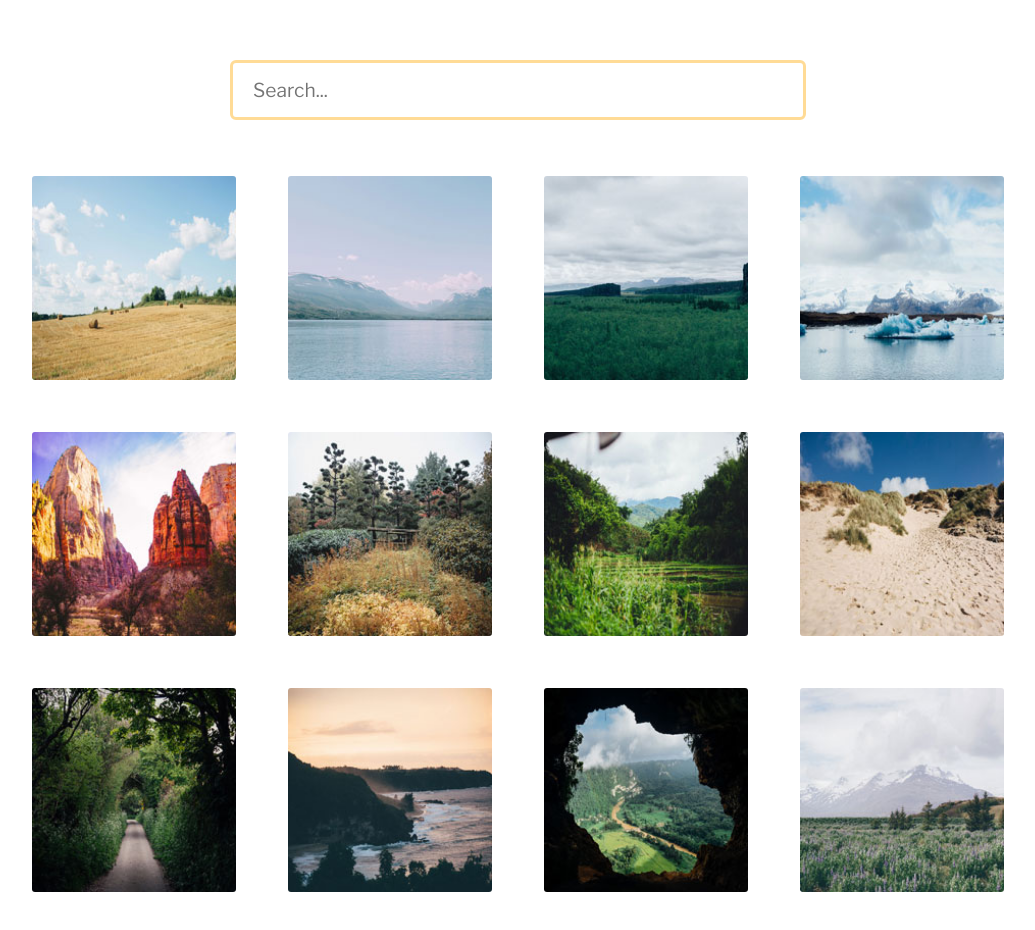
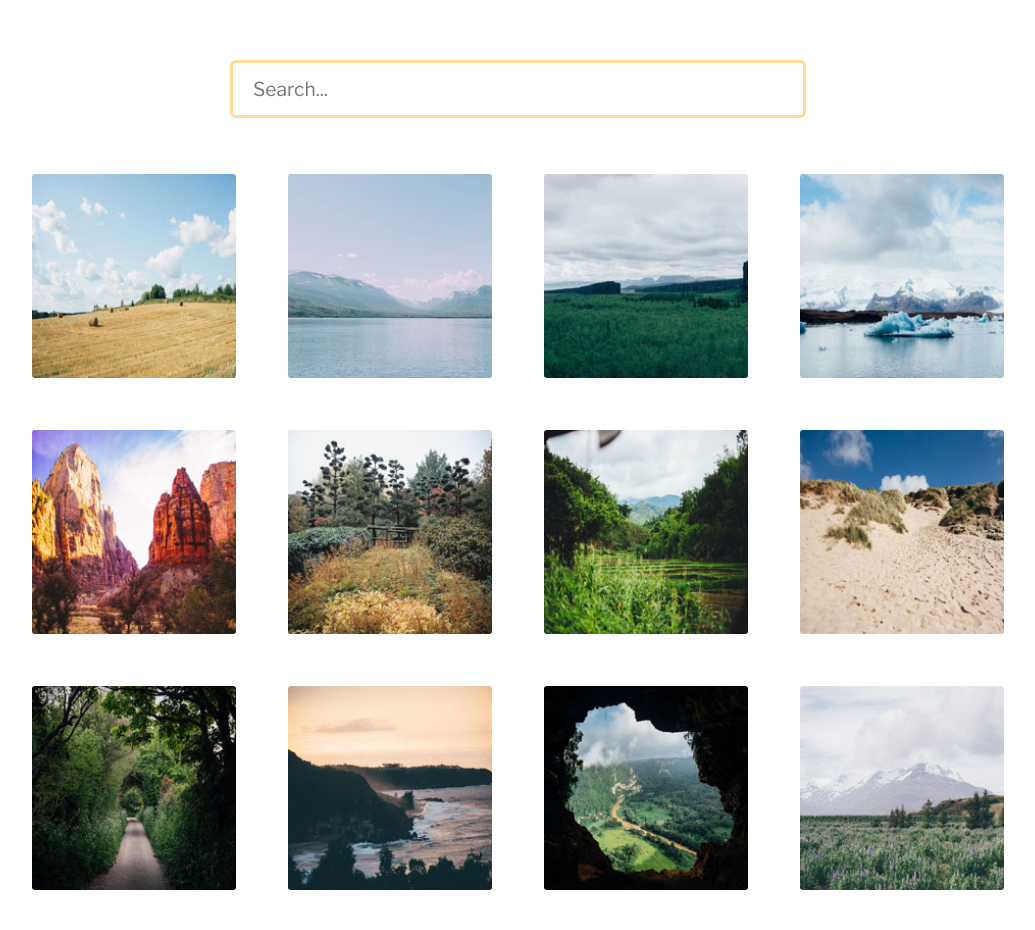
Before and after one commit to unluisco/Project-4-Interactive-Photo-Gallery, a plain HTML site: page index.html in a window 1280 px wide. Shown: the whole page, without its empty margins (122-1157 px from the left). Drawn offline with nearby package versions, Linux system fonts and the light colour scheme.

Commit message:
use modern-normalize

```diff
--- a/app.js
+++ b/app.js
@@ -11,6 +11,5 @@ $( '.inputSearch' ).on( 'keyup', function() {
 		} else {
 			$( this ).show();
 		}
-
 	});
 });
--- a/index.html
+++ b/index.html
@@ -4,6 +4,7 @@
 		<meta charset="utf-8">
 		<meta name="viewport" content="width=device-width, initial-scale=1">
 		<title>&#8670; A home for my adventures.</title>
+		<link rel="stylesheet" href="https://unpkg.com/modern-normalize">
 		<link rel="stylesheet" href="https://fonts.googleapis.com/css?family=Libre+Franklin">
 		<link rel="stylesheet" href="chocolat/chocolat.css">
 		<link rel="stylesheet" href="styles.css">
--- a/styles.css
+++ b/styles.css
@@ -1,9 +1,3 @@
-* {
-	padding: 0;
-	margin: 0;
-	box-sizing: border-box;
-}
-
 body {
 	padding-top: 30px;
 	padding-bottom: 30px;
```
